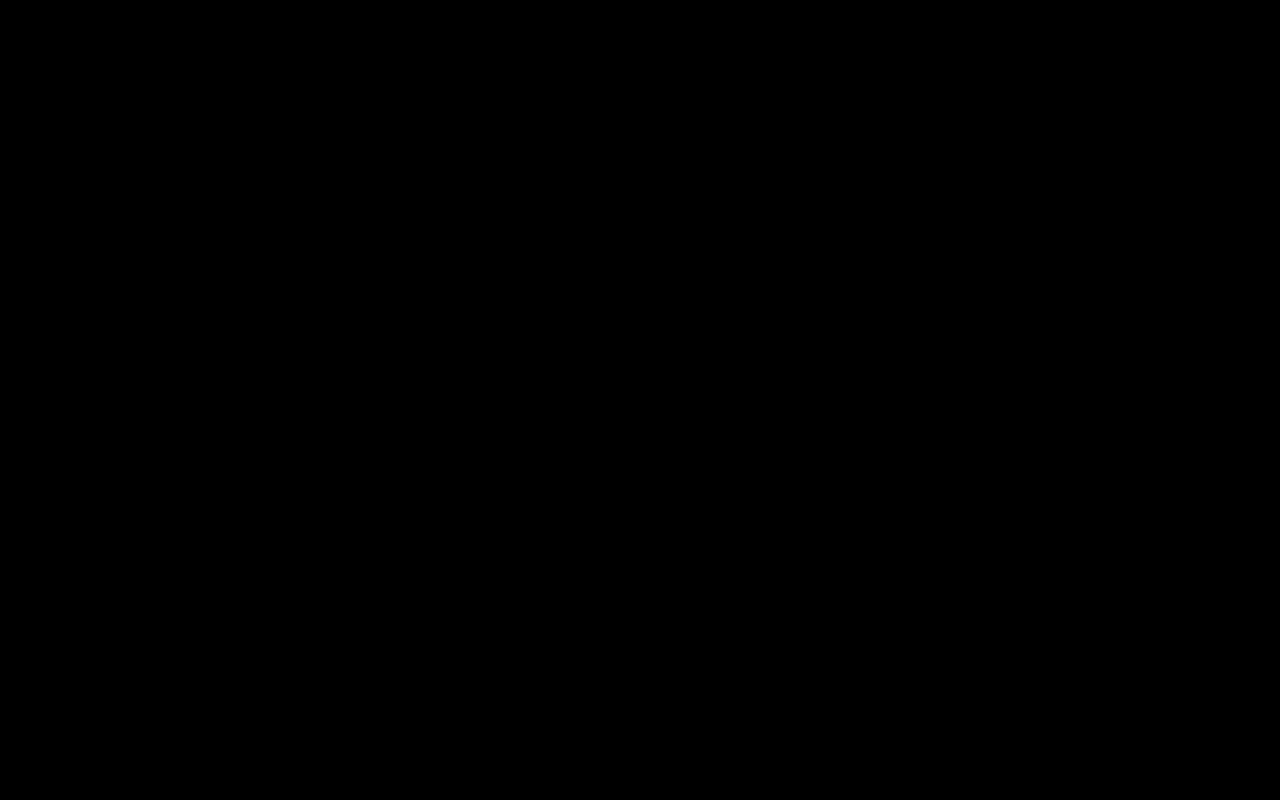
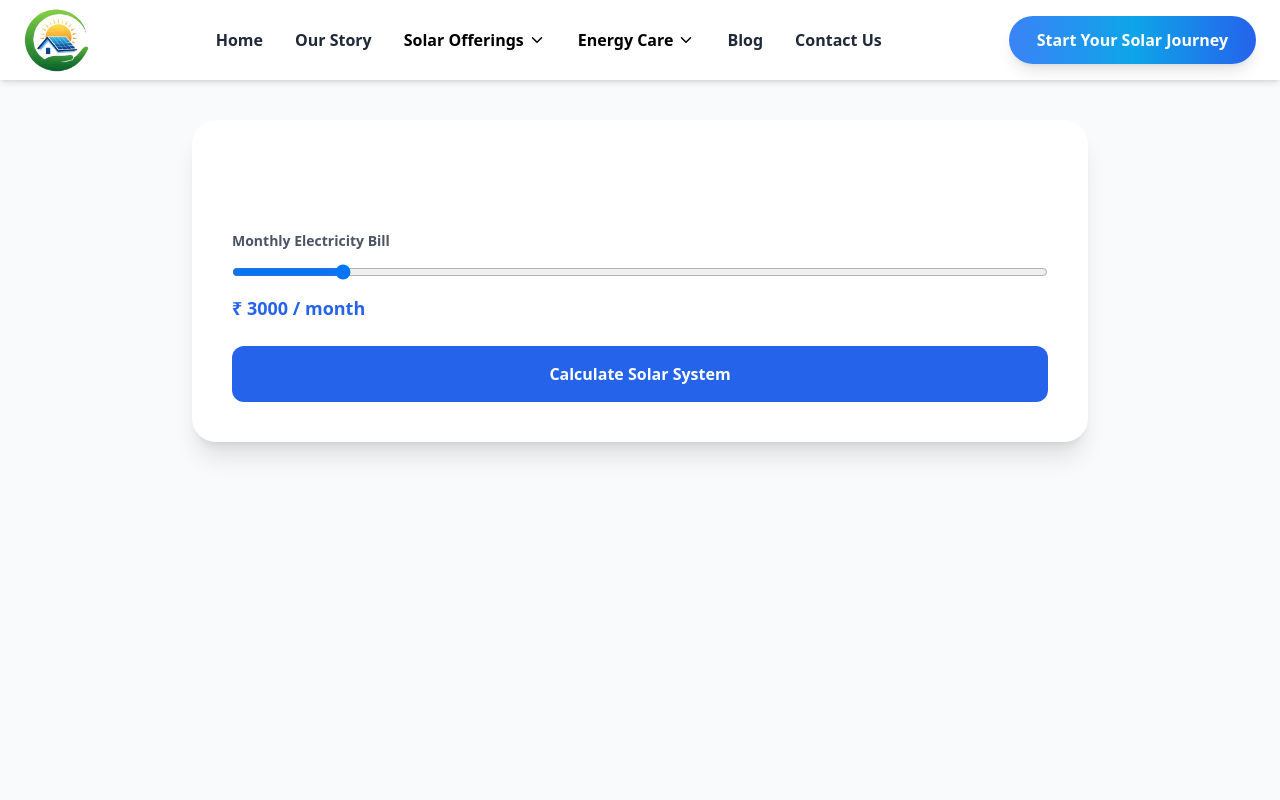
Before and after one commit to GauriKukutkar/ansh-solar-website, a React (Vite) app: page /solar-calculator in a window 1280 px wide. Before the commit this address had no page. Shown: the top 800 px of the page. Built offline with nearby package versions, Linux system fonts and the light colour scheme.

Commit message:
added calculater and etc steps

```diff
--- a/index.html
+++ b/index.html
@@ -54,6 +54,9 @@
     content="Solar panel installation services in Nagpur for homes, businesses and farms."
   />
 
+  <link rel="preconnect" href="https://fonts.googleapis.com">
+<link rel="preconnect" href="https://fonts.gstatic.com" crossorigin>
+
 </head>
 
   <body>
--- a/src/App.tsx
+++ b/src/App.tsx
@@ -13,6 +13,7 @@ import SolarJourney from "./Pages/solar-journey";
 import Residential from "./Pages/residential";
 import Industries from "./Pages/industries";
 import Agriculture from "./Pages/agriculture";
+import SolarCalculator from "./Pages/solar-calculator";
 
 export default function App() {
   return (
@@ -35,6 +36,7 @@ export default function App() {
   <Route path="/residential" element={<Residential />} />
   <Route path="/industries" element={<Industries />} />
   <Route path="/agriculture" element={<Agriculture />} />
+  <Route path="/solar-calculator" element={<SolarCalculator />} />
 </Route>
 
       </Routes>
--- a/src/Components/Header.tsx
+++ b/src/Components/Header.tsx
@@ -110,7 +110,7 @@ export default function Header() {
               <div className="absolute text-black top-12 left-0 w-64 bg-white border shadow-xl rounded-xl p-3 space-y-1 z-[1000]">
 
     {[
-      { name: "Maintenance", path: "/energy/maintenance" },
+      { name: "Solar Calculator", path: "/solar-calculator" },
       { name: "Monitoring", path: "/energy/monitoring" },
       { name: "System Upgrade", path: "/energy/upgrade" },
       { name: "Consultation", path: "/energy/consultation" },
--- /dev/null
+++ b/src/Pages/solar-calculator.tsx
@@ -0,0 +1,84 @@
+import { useState } from "react";
+
+type SolarResult = {
+  systemSize: string;
+  cost: string;
+  yearlySavings: string;
+};
+
+export default function SolarCalculator() {
+
+  const [bill, setBill] = useState<number>(3000);
+  const [result, setResult] = useState<SolarResult | null>(null);
+
+  const calculateSolar = () => {
+
+    const systemSize = bill / 1000;
+    const cost = systemSize * 55000;
+    const yearlySavings = bill * 12 * 0.8;
+
+    setResult({
+      systemSize: systemSize.toFixed(2),
+      cost: cost.toFixed(0),
+      yearlySavings: yearlySavings.toFixed(0)
+    });
+  };
+
+  return (
+    <div className="min-h-screen bg-gray-50 pt-[120px] px-6">
+
+      <div className="max-w-4xl mx-auto bg-white shadow-xl rounded-3xl p-10">
+
+        <h1 className="text-3xl font-bold text-center mb-8">
+          Solar Savings Calculator
+        </h1>
+
+        <div className="space-y-6">
+
+          <div>
+            <label className="text-sm font-semibold text-gray-600">
+              Monthly Electricity Bill
+            </label>
+
+            <input
+              type="range"
+              min="500"
+              max="20000"
+              step="500"
+              value={bill}
+              onChange={(e) => setBill(Number(e.target.value))}
+              className="w-full mt-3"
+            />
+
+            <p className="text-lg font-bold text-blue-600 mt-2">
+              ₹ {bill} / month
+            </p>
+          </div>
+
+          <button
+            onClick={calculateSolar}
+            className="w-full bg-blue-600 text-white py-4 rounded-xl font-semibold"
+          >
+            Calculate Solar System
+          </button>
+
+        </div>
+
+        {result && (
+          <div className="mt-10 text-black bg-gray-100 p-6 rounded-xl">
+
+            <h2 className="text-xl font-bold mb-4">
+              Estimated Solar System
+            </h2>
+
+            <p>Required System Size: <b>{result.systemSize} kW</b></p>
+            <p>Estimated Installation Cost: <b>₹ {result.cost}</b></p>
+            <p>Estimated Yearly Savings: <b>₹ {result.yearlySavings}</b></p>
+
+          </div>
+        )}
+
+      </div>
+    </div>
+  );
+}
```
Also changed, not shown: 3 other files (tests, documents, lock files or other folders).
